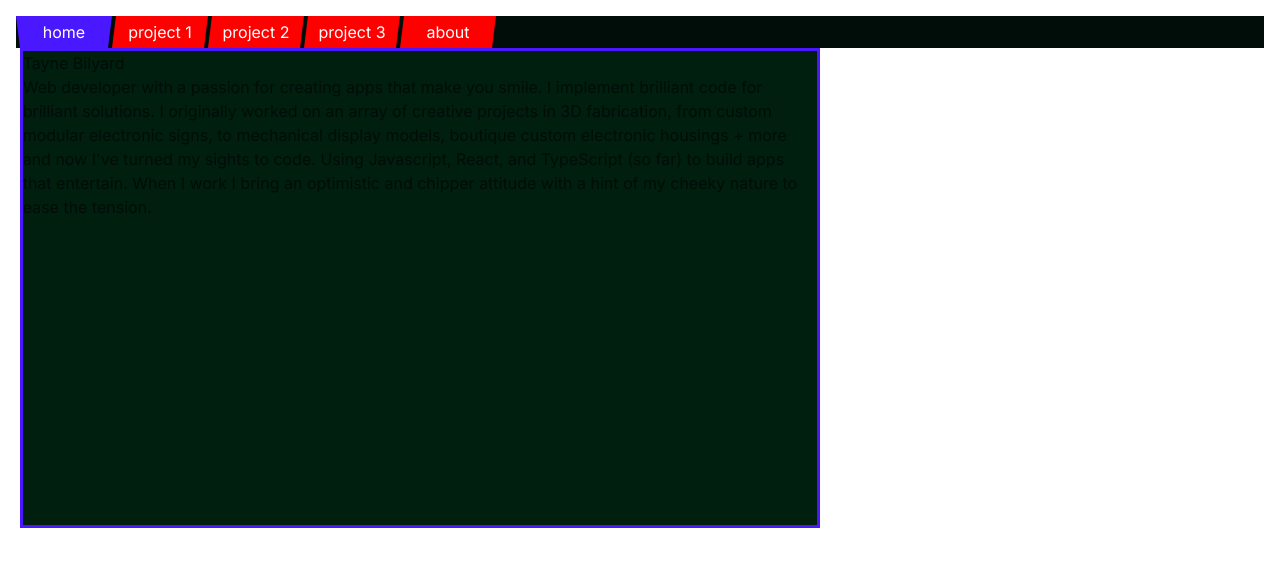
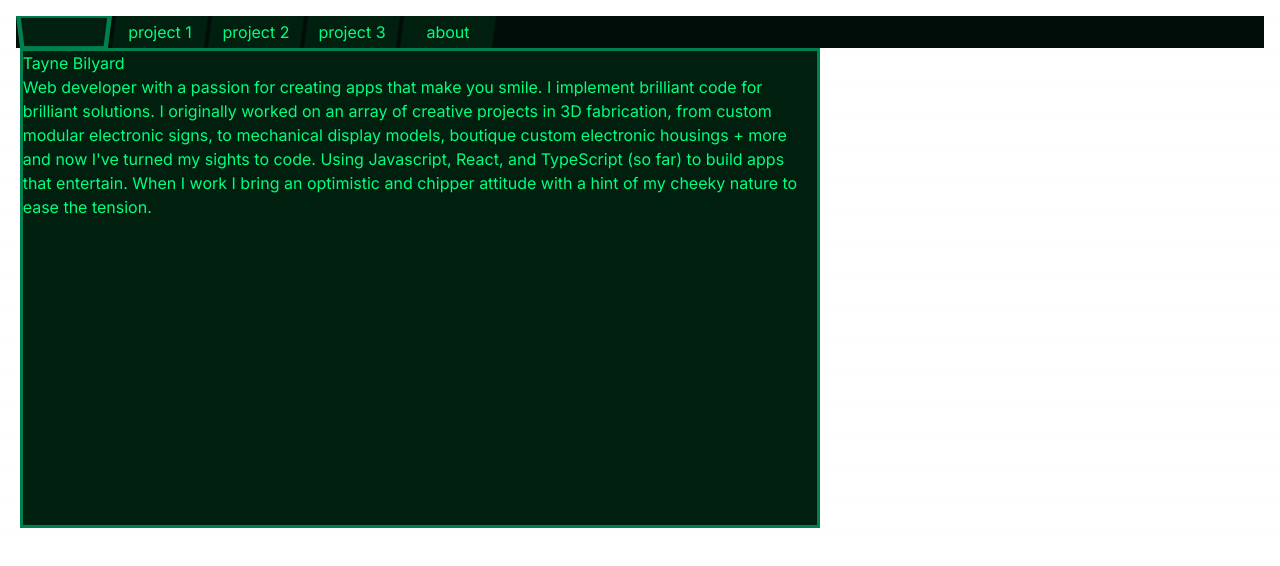
Before and after one commit to TayneB/portfol-marbware, a Next.js app: page / in a window 1280 px wide. Shown: the top 566 px of the page. Built offline with nearby package versions, Linux system fonts and the light colour scheme.

Commit message:
css clip borders

```diff
--- a/src/app/globals.css
+++ b/src/app/globals.css
@@ -44,7 +44,8 @@ body {
 /* Style the links */
 .nav-bar li a {
   display: block;
-  color: white; /* White text */
+  color: rgb(0, 255, 127); /* White text */
+
   text-align: center;
   padding: 0.25rem 0.625rem; /* Padding around the links */
   text-decoration: none; /* Remove underline */
@@ -52,14 +53,14 @@ body {
 }
 
 .nav-bar li a.left {
-  background-color: rgb(253, 0, 0); /* Darker background on hover */
+  background-color: rgb(0, 31, 15); /* Darker background on hover */
   padding: 0.25rem 0.375rem;
   /* border: 0.125rem, solid, green; */
   clip-path: polygon(0 0, calc(100% - 0.25rem) 0, 100% 100%, 0.25rem 100%);
 }
 
 .nav-bar li a.right {
-  background-color: rgb(255, 0, 0); /* Darker background on hover */
+  background-color: rgb(0, 31, 15); /* Darker background on hover */
   padding: 0.25rem 0.375rem;
   /* border: 0.125rem, solid, green; */
   clip-path: polygon(0.25rem 0, 100% 0, calc(100% - 0.25rem) 100%, 0 100%);
@@ -67,21 +68,22 @@ body {
 
 /* Add a hover effect */
 .nav-bar li a.left:hover {
-  background-color: rgb(89, 0, 255); /* Darker background on hover */
+  background-color: rgb(0, 127, 79); /* Darker background on hover */
   padding: 0.25rem 0.375rem;
   /* border: 0.125rem, solid, green; */
   clip-path: polygon(0 0, calc(100% - 0.25rem) 0, 100% 100%, 0.25rem 100%);
 }
 
 .nav-bar li a.right:hover {
-  background-color: rgb(89, 0, 255); /* Darker background on hover */
+  background-color: rgb(0, 127, 79); /* Darker background on hover */
   padding: 0.25rem 0.25rem;
   /* border: 0.125rem, solid, green; */
   clip-path: polygon(0.25rem 0, 100% 0, calc(100% - 0.25rem) 100%, 0 100%);
 }
 
 .nav-bar li a.true {
-  background-color: rgb(74, 24, 255);
+  background-color: rgb(0, 127, 79);
+  color: rgb(0, 31, 15);
   clip-path: polygon(
     0 0,
     100% 0,
@@ -93,18 +95,37 @@ body {
   outline: rgb(89, 255, 24), solid, 0.2rem;
 }
 
+.nav-bar li a.true::before {
+  content: ''; /* Ensures the pseudo-element renders */
+  position: absolute; /* Positions the pseudo-element relative to the parent */
+  top: 0;
+  left: 0;
+  width: 100%;
+  height: 100%;
+  background-color: rgb(0, 31, 15); /* Border color */
+  clip-path: polygon(
+    0 0,
+    100% 0,
+    calc(100% - 0.25rem) 100%,
+    calc(0% + 0.25rem) 100%
+  );
+  transform: scale(0.9);
+}
+
 .nav-bar li a.true:hover {
-  background-color: rgb(89, 255, 24);
+  background-color: rgb(0, 127, 79);
+  color: rgb(0, 31, 15);
 }
 
 /* Content Pages */
 .page-content {
   background-color: #001f0f;
+  color: rgb(0, 255, 127);
   /* outline: rgb(89, 255, 24), solid, 0.2rem; */
   margin: 0 0 0 0.23rem;
   max-width: 50rem;
   min-height: 30rem;
-  border: 0.2rem, solid, rgb(74, 24, 255);
+  border: 0.2rem, solid, rgb(0, 127, 79);
 }
 
 @layer utilities {
```
